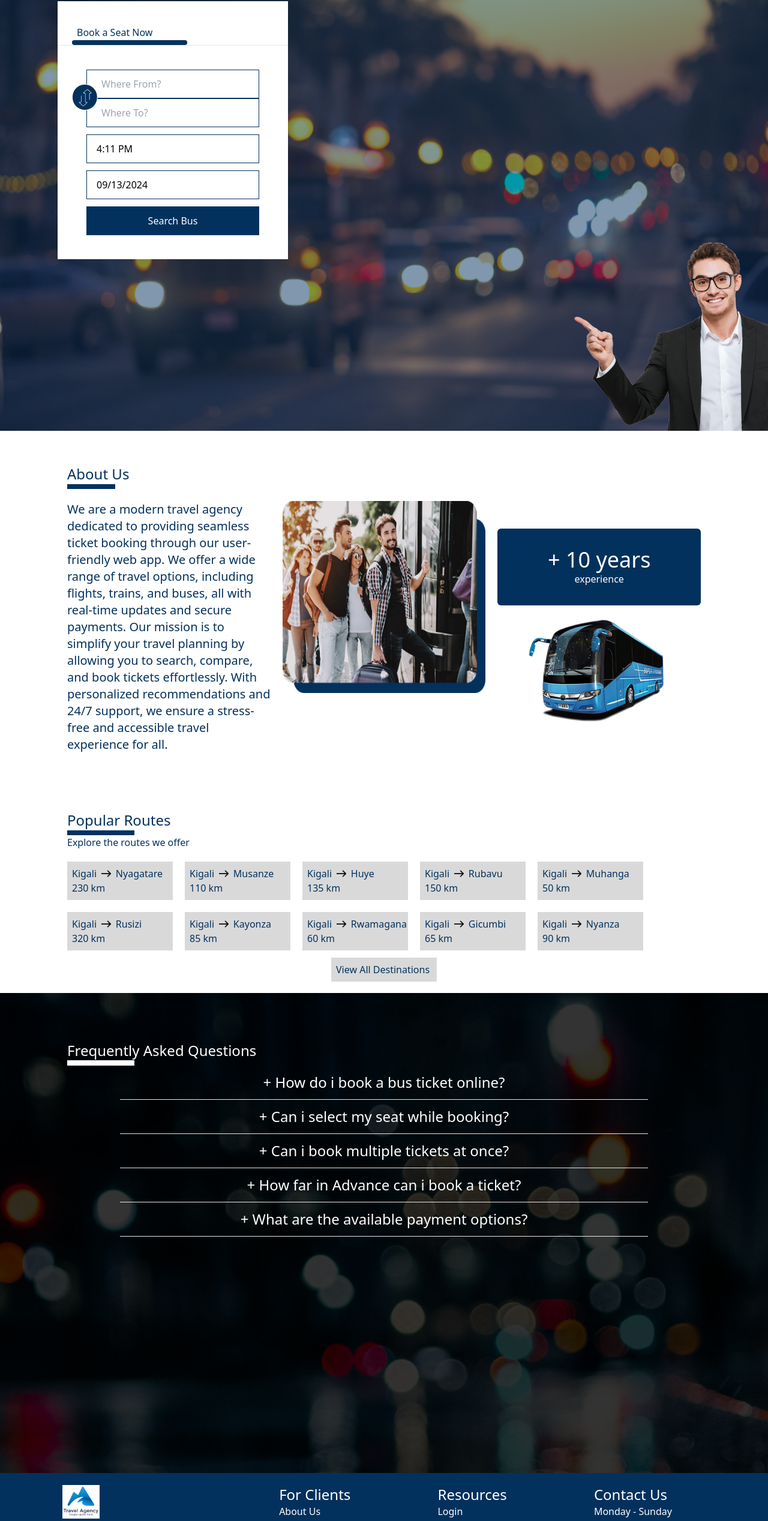
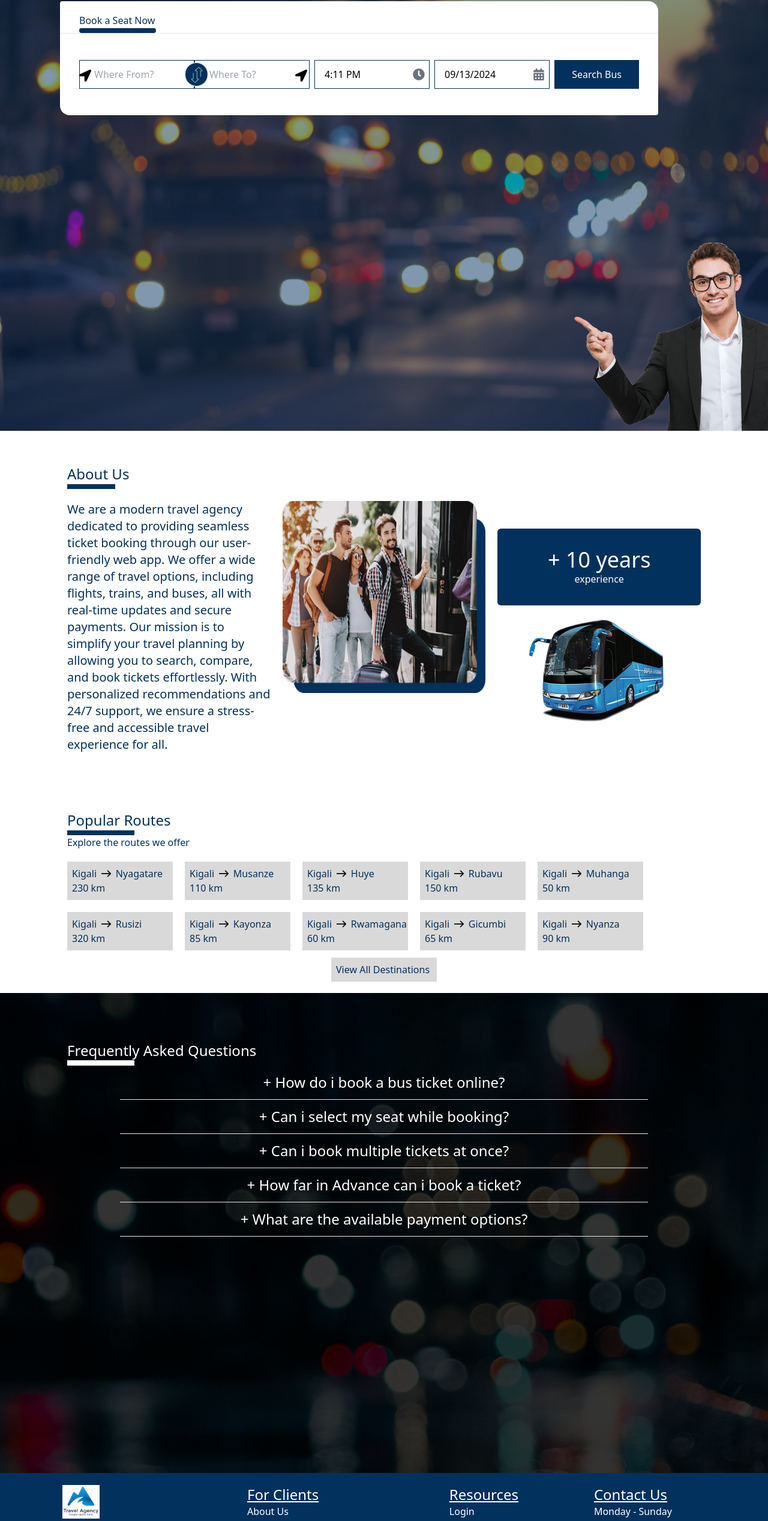
Before and after one commit to pacifiquemboni/e-Ticket-booking-fn, a React app: page / in a window 1280 px wide. Shown: the part 146-2681 px from the top of the page at 60% size. Built offline with nearby package versions, Linux system fonts and the light colour scheme.

Commit message:
neurish landing page

```diff
--- a/package.json
+++ b/package.json
@@ -16,7 +16,8 @@
     "postcss": "^8.4.45",
     "react": "^18.3.1",
     "react-datepicker": "^7.3.0",
-    "react-dom": "^18.3.1"
+    "react-dom": "^18.3.1",
+    "react-icons": "^5.3.0"
   },
   "devDependencies": {
     "@babel/core": "^7.25.2",
--- a/src/components/footer/Footer.tsx
+++ b/src/components/footer/Footer.tsx
@@ -8,13 +8,14 @@ import ig from '../../assets/images/ig.png';
 const Footer = forwardRef<HTMLDivElement>((props, ref) => {
   return (
     <div className="h-auto bg-primary">
-      <div className="h-auto text-white mx-10 md:mx-24 flex flex-col md:flex-row md:justify-between pt-5">
-        <div>
+      <div className="h-auto text-white mx-5 md:mx-24 flex flex-col md:flex-row md:justify-between pt-5">
+        <div className='flex flex-row justify-between w-full md:w-2/5'>
+          <div>
           <img src={logo} alt="logo" className="h-12 sm:h-14 ml-2 bg-white" />
           <h1 className='text-2xl'>Travel Agency</h1>
           <p>Kigali-Rwanda</p>
           <p>07872****1/07299***3</p>
-          <div className='bg-primary rounded-2xl flex p-5 w-56 justify-between'>
+          <div className='bg-primary rounded-2xl flex p-5 w-40 md:w-56 justify-between'>
             <img src={fb} alt="fb" />
             <img src={x} alt="x" />
 
@@ -24,20 +25,22 @@ const Footer = forwardRef<HTMLDivElement>((props, ref) => {
           </div>
         </div>
         <div>
-          <p className='text-2xl'>For Clients</p>
+          <p className='text-2xl underline'>For Clients</p>
           <p>About Us</p>
           <p>How it Works</p>
           <p>FAQs</p>
           <p>Contact</p>
           <p>Our Routes</p>
         </div>
-        <div>
-        <p className='text-2xl'>Resources</p>
+        </div>
+        <div className='flex flex-row justify-between w-full md:w-2/5'>
+          <div>
+        <p className='text-2xl underline'>Resources</p>
         <p>Login</p>
         <p>Register</p>
         </div>
         <div>
-        <p className='text-2xl'>Contact Us</p>
+        <p className='text-2xl underline'>Contact Us</p>
         <p>Monday - Sunday</p>
         <p>08:00 AM - 23:00 PM (CST)</p>
         <p>HotLine</p>
@@ -45,6 +48,8 @@ const Footer = forwardRef<HTMLDivElement>((props, ref) => {
         <p>Email</p>
         <p>traveagency@gmail.com</p>
         </div>
+        </div>
+
       </div>
       <hr className='h-1 bg-white'/>
       <div className='h-16 text-white flex justify-center'>
--- a/src/components/home/BookForm.tsx
+++ b/src/components/home/BookForm.tsx
@@ -1,15 +1,15 @@
-/* eslint-disable prettier/prettier */
 import React, { useState } from 'react';
 import DatePicker from 'react-datepicker';
 import 'react-datepicker/dist/react-datepicker.css';
 import transfer from '../../assets/images/transfer.png';
+import CustomDatePickerInput from './CustomDatePickerInput';
+import CustomTimePickerInput from './CustomTimePickerInput';
 
 const BookForm: React.FC = () => {
   const [date, setDate] = useState<Date | null>(new Date());
   const [time, setTime] = useState<Date | null>(new Date());
 
   return (
-    <>
     <div className="h-auto w-96 bg-white">
       <h1 className="pt-10 ml-8 text-primary text-1xl">Book a Seat Now</h1>
       <hr className="w-1/2 rounded bg-primary p-1 ml-6" />
@@ -40,17 +40,19 @@ const BookForm: React.FC = () => {
             timeIntervals={15}
             timeCaption="Time"
             dateFormat="h:mm aa"
-              className="border border-primary w-72 h-12 px-4"
-              placeholderText="Time to travel"
+            customInput={<CustomTimePickerInput value={''} onClick={function (): void {
+              throw new Error('Function not implemented.');
+            } } />}
           />
         </div>
-          <div className="w-72 pt-3 ">
+        <div className="w-72 pt-3">
           <DatePicker
             selected={date}
             onChange={(date: Date | null) => setDate(date)}
             dateFormat="MM/dd/yyyy"
-              className="border border-primary w-72 h-12 px-4"
-              placeholderText="Date to travel"
+            customInput={<CustomDatePickerInput value={''} onClick={function (): void {
+              throw new Error('Function not implemented.');
+            } } />}
           />
         </div>
         <button className="bg-primary text-white w-9/12 h-12 mt-3 mb-10">
@@ -58,7 +60,6 @@ const BookForm: React.FC = () => {
         </button>
       </form>
     </div>
-    </>
   );
 };
 
--- a/src/components/home/BookForm2.tsx
+++ b/src/components/home/BookForm2.tsx
@@ -3,6 +3,9 @@ import React, { useState } from 'react';
 import DatePicker from 'react-datepicker';
 import 'react-datepicker/dist/react-datepicker.css';
 import transfer from '../../assets/images/transfer.png';
+import CustomDatePickerInput from './CustomDatePickerInput';
+import CustomTimePickerInput from './CustomTimePickerInput';
+import { FaLocationArrow } from 'react-icons/fa';
 
 const BookForm2: React.FC = () => {
   const [date, setDate] = useState<Date | null>(new Date());
@@ -28,14 +31,24 @@ const BookForm2: React.FC = () => {
             <img
               src={transfer}
               alt="transfer"
-              className="absolute h-10 -left-5 lg:left-44 top-6 lg:top-1"
+              className="absolute h-10 -left-5 lg:left-44 top-6 lg:top-1 z-10"
             />
+            <div className='absolute md:top-4 right-1 lg:left-0 top-5'>
+              <FaLocationArrow size={20} />
             </div>
+
+          </div>
+          <div className='relative'>
             <input
             type="text"
             placeholder="Where To?"
             className="border border-primary w-72 lg:w-48 h-12 pl-6"
           />
+          <div className='absolute md:top-4  right-1  top-5'>
+              <FaLocationArrow size={20} />
+            </div>
+          </div>
+
 
           <div className="w-72 lg:w-48  lg:ml-2 pt-3 lg:pt-0">
           <DatePicker
@@ -46,17 +59,19 @@ const BookForm2: React.FC = () => {
             timeIntervals={15}
             timeCaption="Time"
             dateFormat="h:mm aa"
-              className="border border-primary w-72 lg:w-48 h-12 px-4"
-              placeholderText="Time to travel"
+            customInput={<CustomTimePickerInput value={''} onClick={function (): void {
+              throw new Error('Function not implemented.');
+            } } />}
           />
           </div>
-          <div className="w-72 lg:w-48 lg:ml-2 pt-3 lg:pt-0">
+          <div className="w-72 lg:w-48  lg:ml-2 pt-3 lg:pt-0">
           <DatePicker
             selected={date}
             onChange={(date: Date | null) => setDate(date)}
             dateFormat="MM/dd/yyyy"
-              className="border border-primary w-72 lg:w-48 h-12 px-4"
-              placeholderText="Date to travel"
+            customInput={<CustomDatePickerInput value={''} onClick={function (): void {
+              throw new Error('Function not implemented.');
+            } } />}
           />
         </div>
           <button className="bg-primary text-white w-72 lg:w-2/12 h-12 mt-3 mb-3 lg:ml-2">
--- /dev/null
+++ b/src/components/home/CustomDatePickerInput.tsx
@@ -0,0 +1,29 @@
+import React from 'react';
+import { FaCalendarAlt } from 'react-icons/fa';
+
+interface CustomDatePickerInputProps {
+  value: string;
+  onClick: () => void;
+}
+
+const CustomDatePickerInput: React.FC<CustomDatePickerInputProps> = ({ value, onClick }) => (
+  <div className="relative">
+    <input
+      type="text"
+      readOnly
+      value={value}
+      className="border border-primary w-72 lg:w-48 h-12 px-4 placeholder-text-gray-500"
+      onClick={onClick}
+      placeholder="Date to travel"
+    />
+    <button
+      type="button"
+      className="absolute right-2 top-1/2 transform -translate-y-1/2 text-gray-500"
+      onClick={onClick}
+    >
+      <FaCalendarAlt size={20} />
+    </button>
+  </div>
+);
+
+export default CustomDatePickerInput;
--- /dev/null
+++ b/src/components/home/CustomTimePickerInput.tsx
@@ -0,0 +1,29 @@
+import React from 'react';
+import { FaClock } from 'react-icons/fa';
+
+interface CustomTimePickerInputProps {
+  value: string;
+  onClick: () => void;
+}
+
+const CustomTimePickerInput: React.FC<CustomTimePickerInputProps> = ({ value, onClick }) => (
+  <div className="relative">
+    <input
+      type="text"
+      readOnly
+      value={value}
+      className="border border-primary w-72 lg:w-48 h-12 px-4 placeholder-text-gray-500"
+      onClick={onClick}
+      placeholder="Time to travel"
+    />
+    <button
+      type="button"
+      className="absolute right-2 top-1/2 transform -translate-y-1/2 text-gray-500"
+      onClick={onClick}
+    >
+      <FaClock size={20} />
+    </button>
+  </div>
+);
+
+export default CustomTimePickerInput;
--- a/src/components/home/Home.tsx
+++ b/src/components/home/Home.tsx
@@ -18,7 +18,7 @@ const Home: React.FC = () => {
 
         <div className="lg:mx-24 md:mx-14 flex flex-col gap-8 sm:gap-4 xs:gap-2 justify-between">
           <h1 className="text-4xl text-white pt-7">Welcome!</h1>
-          <BookForm />
+          <BookForm2 />
         </div>
         <img
           src={man}
--- a/src/components/home/HomeNav.tsx
+++ b/src/components/home/HomeNav.tsx
@@ -36,9 +36,9 @@ const HomeNavBar: React.FC<HomeNavBarProps> = ({ scrollToAbout, scrollToRoutes,
             <img src={logo} alt="logo" className="h-12 sm:h-14 ml-2 bg-white" />
             <div className="hidden lg:flex items-center ml-4 space-x-4 text-white">
               <a href="#">Home</a>
-              <a href="#" onClick={scrollToAbout}>About</a>
-              <a href="#" onClick={scrollToRoutes}>Routes</a>
-              <a href="#" onClick={scrollToFaqs}>FAQs</a>
+              <a onClick={scrollToAbout} className='cursor-pointer'>About</a>
+              <a onClick={scrollToRoutes} className='cursor-pointer'>Routes</a>
+              <a onClick={scrollToFaqs} className='cursor-pointer'>FAQs</a>
             </div>
           </div>
 
@@ -47,21 +47,21 @@ const HomeNavBar: React.FC<HomeNavBarProps> = ({ scrollToAbout, scrollToRoutes,
             <img
               src={notification}
               alt="notification"
-              className="h-6 sm:h-6 ml-2"
+              className="h-6 sm:h-6 ml-2 cursor-pointer"
             />
             <img
               src={cart}
               alt="cart"
-              className="h-6 sm:h-6 ml-2"
+              className="h-6 sm:h-6 ml-2 cursor-pointer"
             />
             <div className="flex items-center">
               <img
                 src={profile}
                 alt="profile"
-                className="h-6 sm:h-10 ml-2 bg-white rounded-full"
+                className="h-6 sm:h-10 ml-2 bg-white rounded-full cursor-pointer"
                 onClick={toggleProfile}
               />
-              <img src={arrowdown} alt="arrowdown" className="h-2 ml-2" />
+              <img src={arrowdown} alt="arrowdown" className="h-2 ml-2 cursor-pointer" />
             </div>
           </div>
 
@@ -75,8 +75,8 @@ const HomeNavBar: React.FC<HomeNavBarProps> = ({ scrollToAbout, scrollToRoutes,
           </button>
         </div>
         {profileOpen && (
-          <div className='bg-primary absolute w-auto h-44 top-16 right-24 rounded-tl-2xl '>
-            <div className='bg-second h-16 w-auto rounded-tl-2xl flex items-center p-1 gap-1'>
+          <div className='bg-primary absolute w-9/12 md:w-auto h-52 top-16 md:right-24 rounded-tl-2xl rounded-tr-2xl'>
+            <div className='bg-second h-16 w-auto rounded-tl-2xl flex items-center p-1 gap-1 rounded-tr-2xl'>
             <img
                 src={profile}
                 alt="profile"
@@ -106,11 +106,11 @@ const HomeNavBar: React.FC<HomeNavBarProps> = ({ scrollToAbout, scrollToRoutes,
 
         {/* Mobile Navigation (Dropdown links) */}
         {menuOpen && (
-          <div className="lg:hidden absolute flex flex-col right-0 top-16 items-end px-14 py-2  rounded space-y-2 bg-primary text-white">
+          <div className="lg:hidden absolute flex flex-col right-0 top-16 items-center justify-between px-14 py-2 w-96 h-40  rounded space-y-2 bg-primary text-white">
             <a href="#">Home</a>
-            <a href="#" onClick={scrollToAbout}>About</a>
-            <a href="#" onClick={scrollToRoutes}>Routes</a>
-            <a href="#" onClick={scrollToFaqs}>FAQs</a>
+            <a onClick={scrollToAbout} className='cursor-pointer'>About</a>
+            <a onClick={scrollToRoutes} className='cursor-pointer'>Routes</a>
+            <a onClick={scrollToFaqs} className='cursor-pointer'>FAQs</a>
           </div>
         )}
       </div>
```
Also changed, not shown: 1 other file (tests, documents, lock files or other folders). Lines whose indentation alone changed are shown as unchanged.
